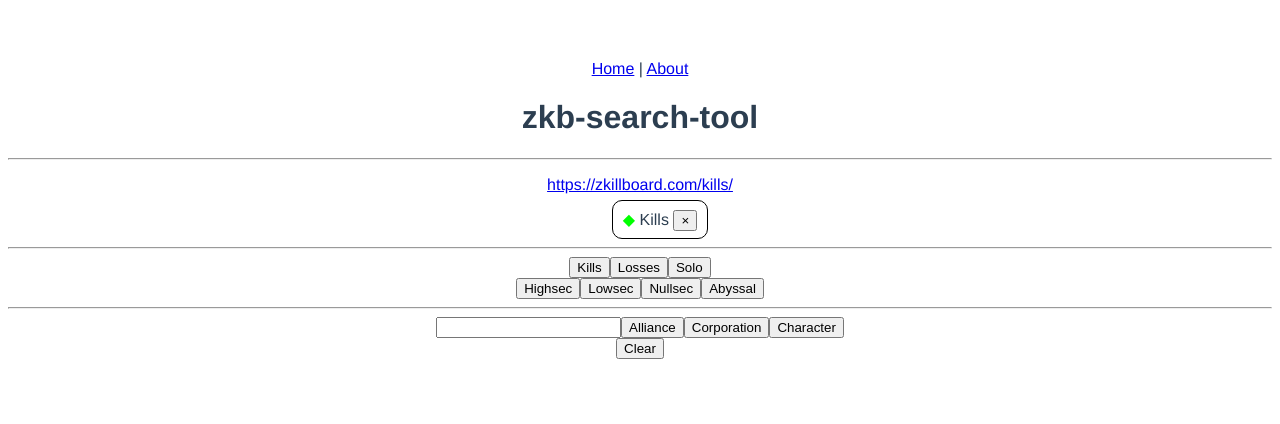
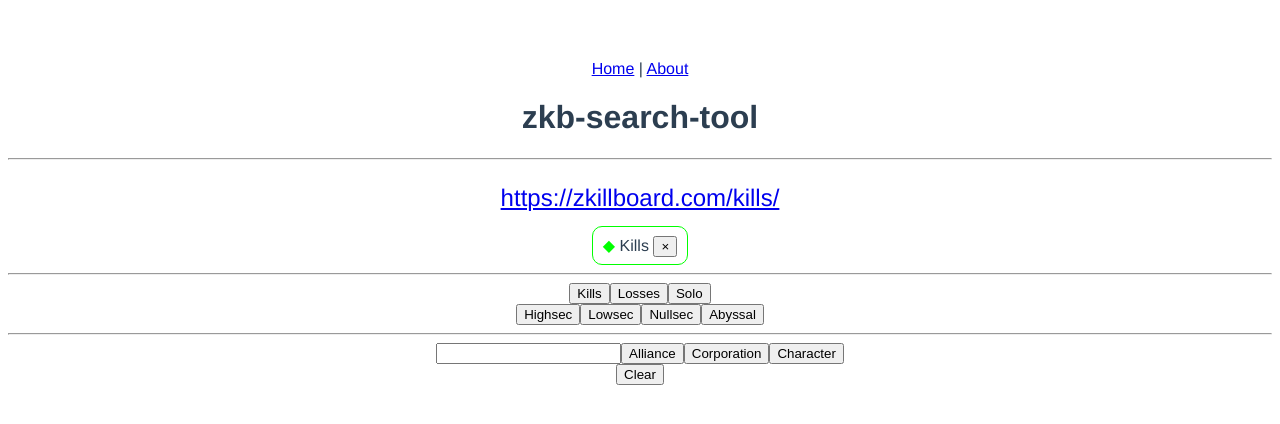
Before and after one commit to LTLPU/zkb-search-tool, a Vue app: page / in a window 1280 px wide. Both pictures are taken after a click on the button "Kills". Shown: the top 424 px of the page. Built offline with nearby package versions, Linux system fonts and the light colour scheme.

Commit message:
スタイル修正

```diff
--- a/src/components/SearchTool.vue
+++ b/src/components/SearchTool.vue
@@ -8,11 +8,12 @@
         target="_blank"
       >{{ generatedUrl }}</a>
     </p>
-    <ul>
+    <ul class="searchCriteria">
       <li
         v-for="criteria in criteriaList"
         :key="criteria.idx"
         class="searchCriteria"
+        :style="{ borderColor: criteria.obj.color }"
       >
         <span :style="{ color: criteria.obj.color }">◆</span> {{ criteria.obj.label }} <input type="button" value="×" v-on:click="remove(criteria.idx)">
       </li>
@@ -177,7 +178,16 @@
 
 </script>
 <style>
-.searchCriteria {
+p.generatedUrl {
+  font-size: 150%
+}
+
+ul.searchCriteria {
+  list-style-type: none;
+  padding: 0;
+}
+
+li.searchCriteria {
   display: inline;
   border: 1px solid #000;
   border-radius: 10px;
```
